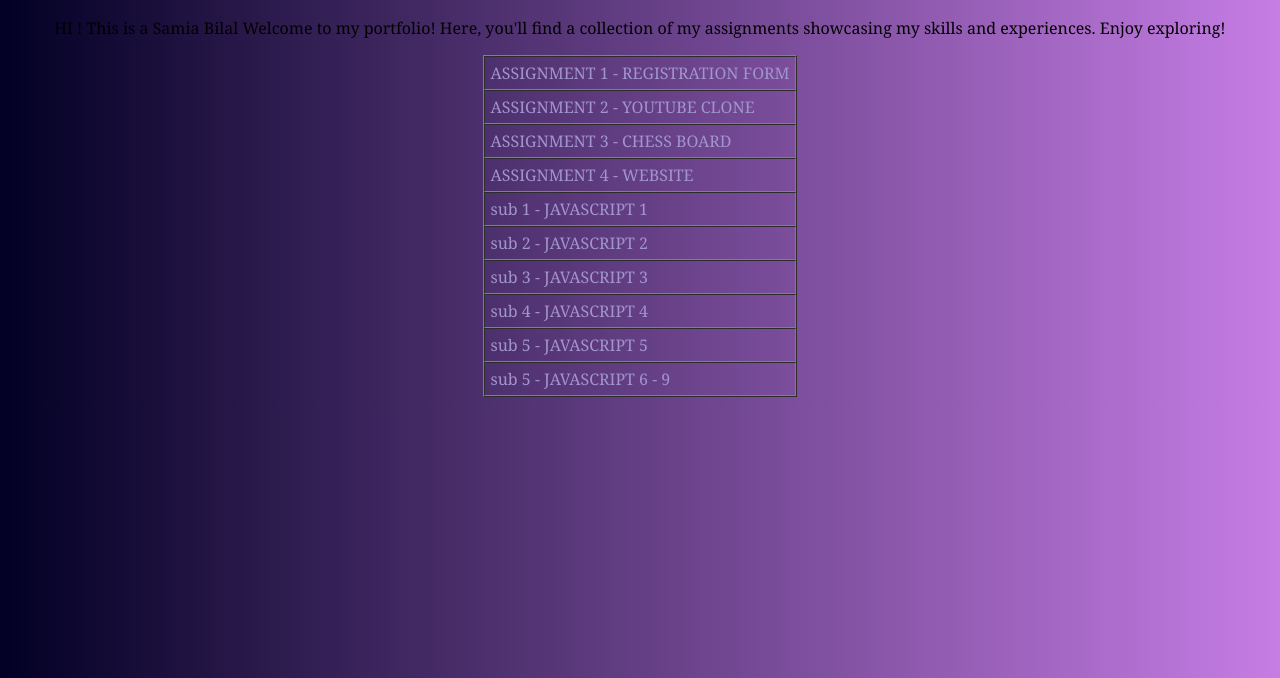
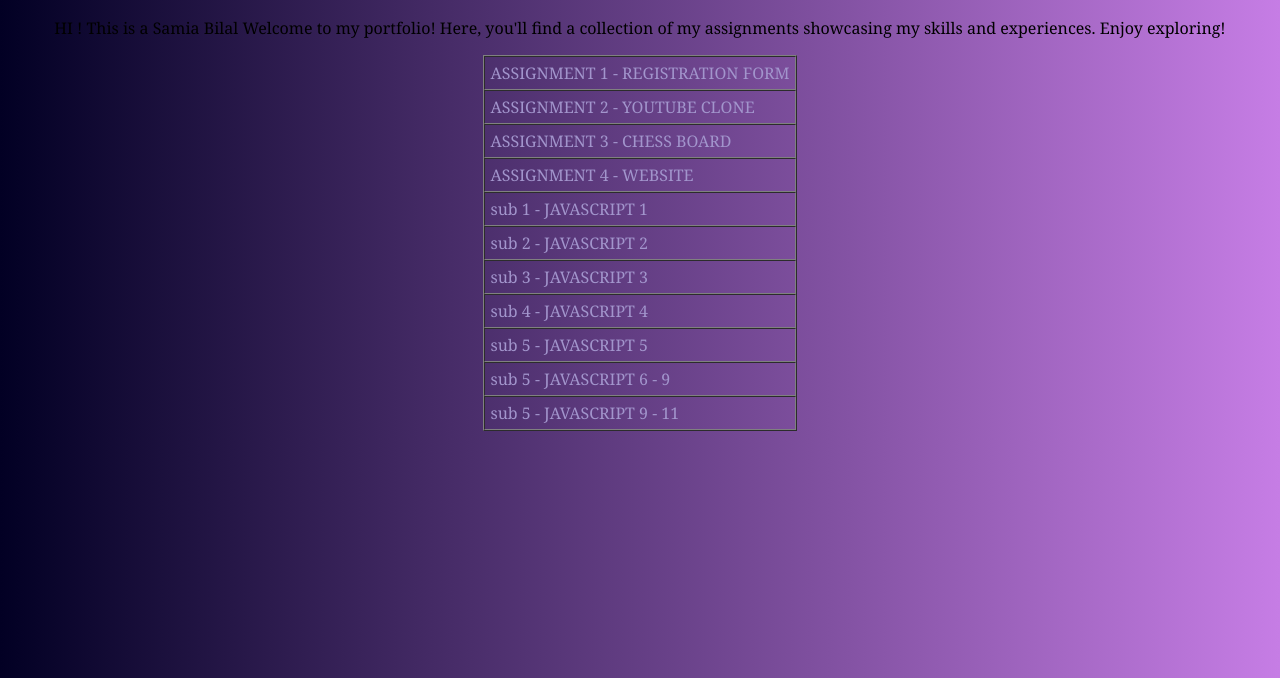
Before and after one commit to SamiaBilal/portfolio, a plain HTML site: page index.html in a window 1280 px wide. Shown: the part 122-800 px from the top of the page. Drawn offline with Linux system fonts and the light colour scheme.

Commit message:
added week 9 - 11

```diff
--- a/index.html
+++ b/index.html
@@ -68,6 +68,11 @@
             sub 5 - JAVASCRIPT 6 - 9
             </a></td>
             </tr>
+        <tr>
+            <td><a href="java-script/user Input/index.html">
+            sub 5 - JAVASCRIPT 9 - 11
+            </a></td>
+            </tr>
     </table>
 </body></center>
 </html>
```
